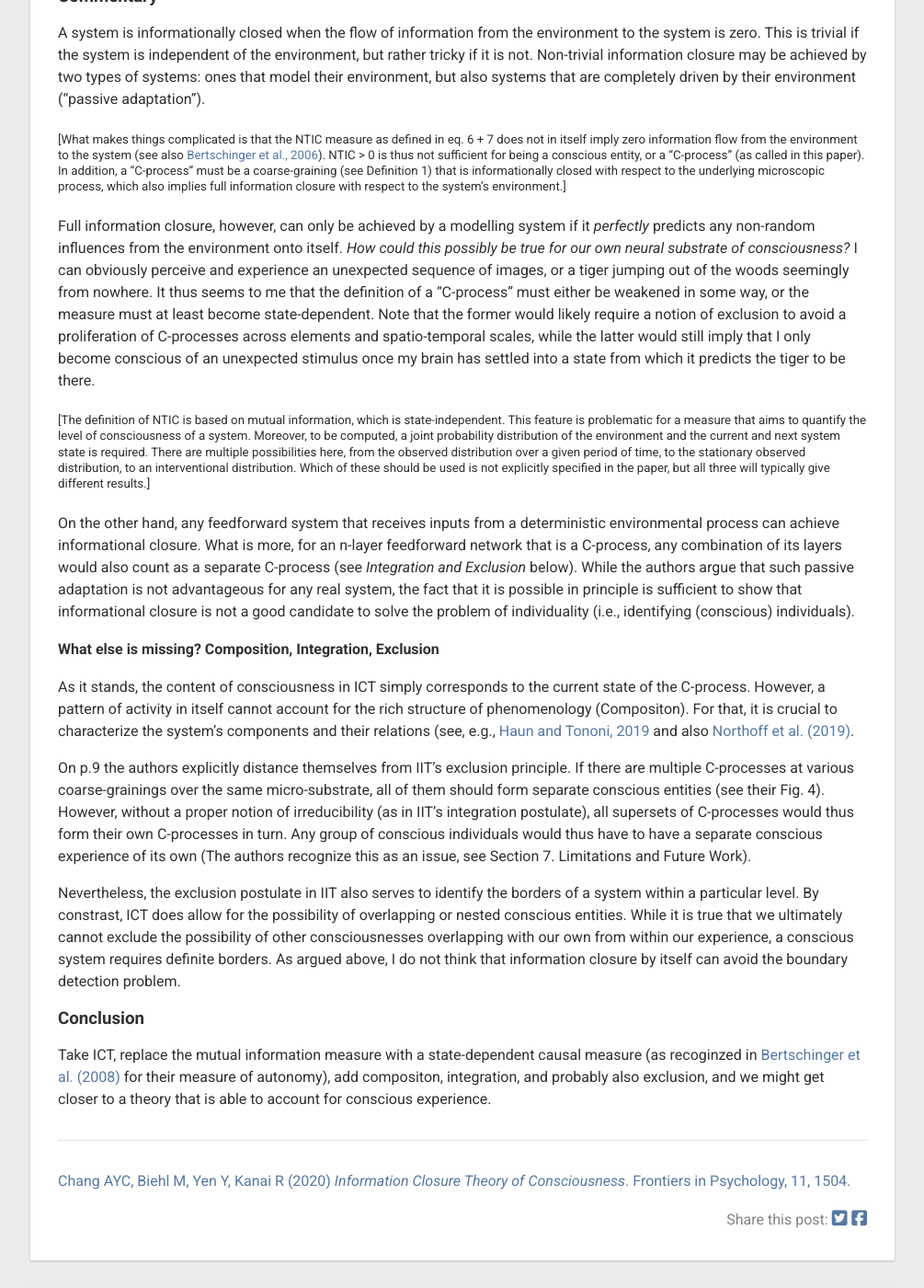
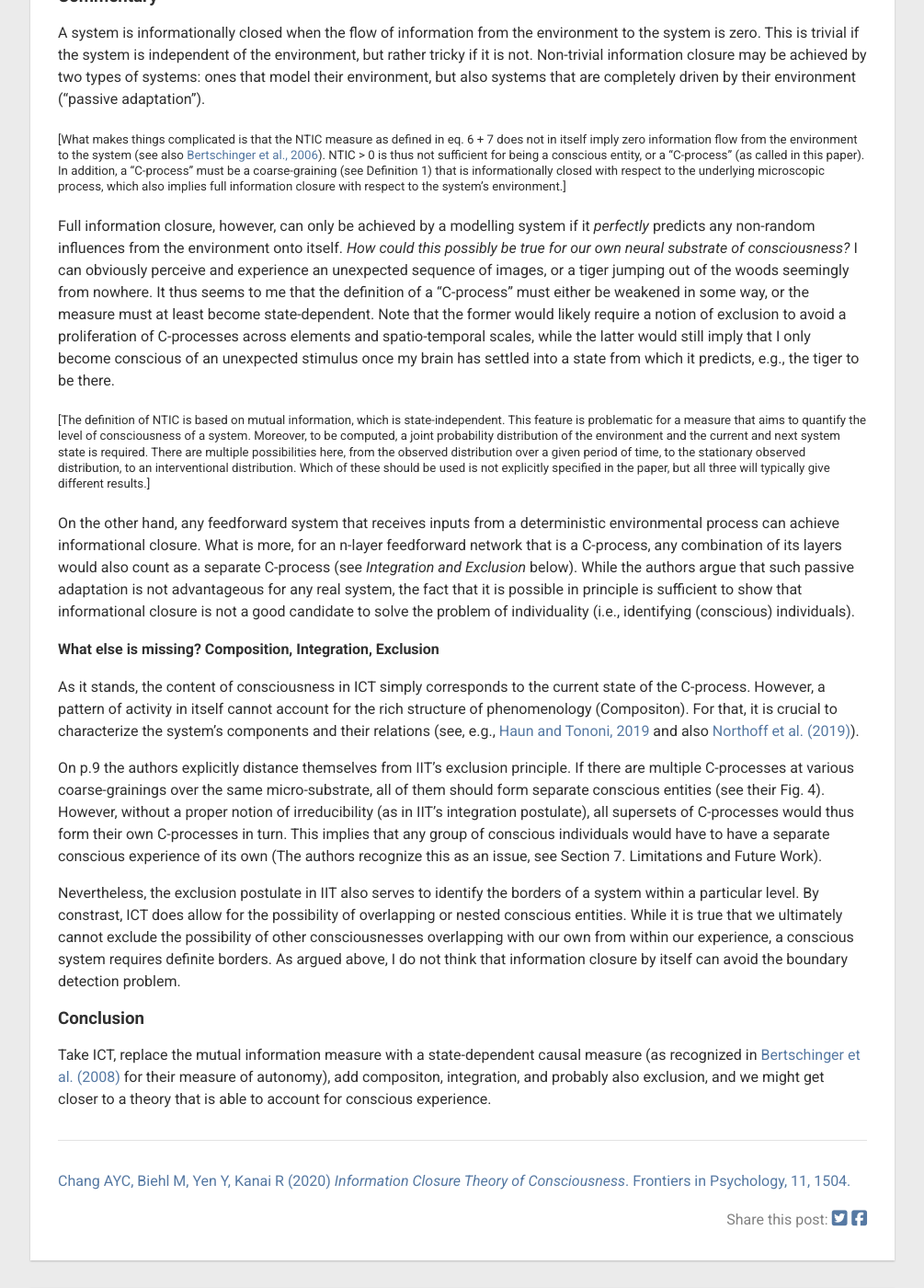
Before and after one commit to ConsciousnessRealist/consciousnessrealist.github.io, a Jekyll site: the page built from _posts/2020-08-29-information-closure-theory-of-consciousness.markdown, in a window 1280 px wide and 1400 px high, scrolled down 1138 px. Shown: the whole window at 92% size, without its empty margins (137-1142 px from the left). Built offline with Jekyll 4.4.1, drawn with Linux system fonts in a browser that asks for light colours; nearby versions of some CDN libraries; comment, search, counter and statistics services are not loaded.

Commit message:
Fixed typos first post

```diff
--- a/_posts/2020-08-29-information-closure-theory-of-consciousness.markdown
+++ b/_posts/2020-08-29-information-closure-theory-of-consciousness.markdown
@@ -31,7 +31,7 @@
 
 ##### [What makes things complicated is that the NTIC measure as defined in eq. 6 + 7 does not in itself imply zero information flow from the environment to the system (see also [Bertschinger et al., 2006](https://www.mis.mpg.de/fileadmin/olbrich/bertschinger_information.pdf)). NTIC > 0 is thus not sufficient for being a conscious entity, or a "C-process" (as called in this paper). In addition, a "C-process" must be a coarse-graining (see Definition 1) that is informationally closed with respect to the underlying microscopic process, which also implies full information closure with respect to the system's environment.]
 
-Full information closure, however, can only be achieved by a modelling system if it *perfectly* predicts any non-random influences from the environment onto itself. *How could this possibly be true for our own neural substrate of consciousness?* I can obviously perceive and experience an unexpected sequence of images, or a tiger jumping out of the woods seemingly from nowhere. It thus seems to me that the definition of a "C-process" must either be weakened in some way, or the measure must at least become state-dependent. Note that the former would likely require a notion of exclusion to avoid a proliferation of C-processes across elements and spatio-temporal scales, while the latter would still imply that I only become conscious of an unexpected stimulus once my brain has settled into a state from which it predicts the tiger to be there.
+Full information closure, however, can only be achieved by a modelling system if it *perfectly* predicts any non-random influences from the environment onto itself. *How could this possibly be true for our own neural substrate of consciousness?* I can obviously perceive and experience an unexpected sequence of images, or a tiger jumping out of the woods seemingly from nowhere. It thus seems to me that the definition of a "C-process" must either be weakened in some way, or the measure must at least become state-dependent. Note that the former would likely require a notion of exclusion to avoid a proliferation of C-processes across elements and spatio-temporal scales, while the latter would still imply that I only become conscious of an unexpected stimulus once my brain has settled into a state from which it predicts, e.g., the tiger to be there.
 
 ##### [The definition of NTIC is based on mutual information, which is state-independent. This feature is problematic for a measure that aims to quantify the level of consciousness of a system. Moreover, to be computed, a joint probability distribution of the environment and the current and next system state is required. There are multiple possibilities here, from the observed distribution over a given period of time, to the stationary observed distribution, to an interventional distribution. Which of these should be used is not explicitly specified in the paper, but all three will typically give different results.]
 
@@ -39,11 +39,11 @@
 
 #### What else is missing? Composition, Integration, Exclusion
 
-As it stands, the content of consciousness in ICT simply corresponds to the current state of the C-process. However, a pattern of activity in itself cannot account for the rich structure of phenomenology (Compositon). For that, it is crucial to characterize the system's components and their relations (see, e.g., [Haun and Tononi, 2019](https://www.mdpi.com/1099-4300/21/12/1160) and also [Northoff et al. (2019)](https://www.mdpi.com/1099-4300/21/12/1234/htm).
+As it stands, the content of consciousness in ICT simply corresponds to the current state of the C-process. However, a pattern of activity in itself cannot account for the rich structure of phenomenology (Compositon). For that, it is crucial to characterize the system's components and their relations (see, e.g., [Haun and Tononi, 2019](https://www.mdpi.com/1099-4300/21/12/1160) and also [Northoff et al. (2019)](https://www.mdpi.com/1099-4300/21/12/1234/htm)).
 
-On p.9 the authors explicitly distance themselves from IIT’s exclusion principle. If there are multiple C-processes at various coarse-grainings over the same micro-substrate, all of them should form separate conscious entities (see their Fig. 4). However, without a proper notion of irreducibility (as in IIT’s integration postulate), all supersets of C-processes would thus form their own C-processes in turn. Any group of conscious individuals would thus have to have a separate conscious experience of its own (The authors recognize this as an issue, see Section 7. Limitations and Future Work).
+On p.9 the authors explicitly distance themselves from IIT’s exclusion principle. If there are multiple C-processes at various coarse-grainings over the same micro-substrate, all of them should form separate conscious entities (see their Fig. 4). However, without a proper notion of irreducibility (as in IIT’s integration postulate), all supersets of C-processes would thus form their own C-processes in turn. This implies that any group of conscious individuals would have to have a separate conscious experience of its own (The authors recognize this as an issue, see Section 7. Limitations and Future Work).
 
 Nevertheless, the exclusion postulate in IIT also serves to identify the borders of a system within a particular level. By constrast, ICT does allow for the possibility of overlapping or nested conscious entities. While it is true that we ultimately cannot exclude the possibility of other consciousnesses overlapping with our own from within our experience, a conscious system requires definite borders. As argued above, I do not think that information closure by itself can avoid the boundary detection problem.
 
 ### Conclusion
-Take ICT, replace the mutual information measure with a state-dependent causal measure (as recoginzed in [Bertschinger et al. (2008)](https://www.sciencedirect.com/science/article/abs/pii/S0303264707001037?via%3Dihub) for their measure of autonomy), add compositon, integration, and probably also exclusion, and we might get closer to a theory that is able to account for conscious experience.
+Take ICT, replace the mutual information measure with a state-dependent causal measure (as recognized in [Bertschinger et al. (2008)](https://www.sciencedirect.com/science/article/abs/pii/S0303264707001037?via%3Dihub) for their measure of autonomy), add compositon, integration, and probably also exclusion, and we might get closer to a theory that is able to account for conscious experience.
```
